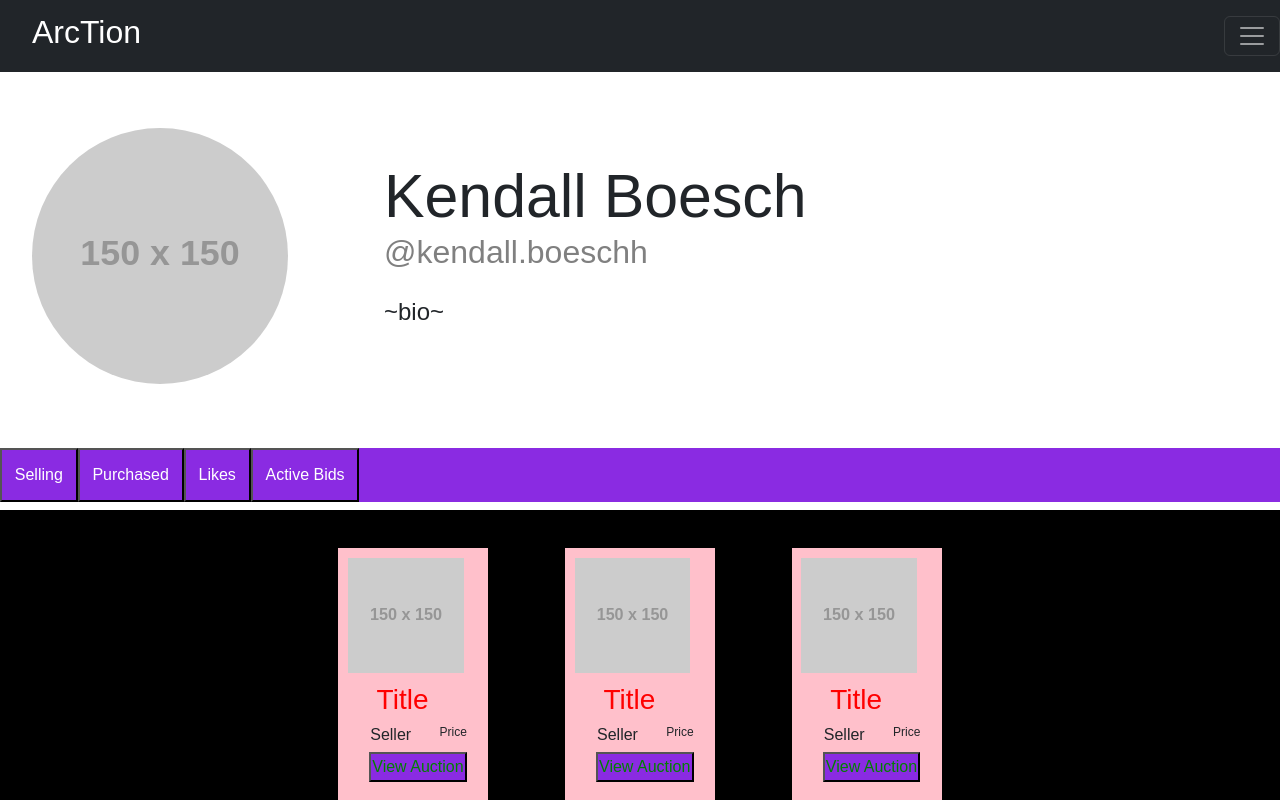
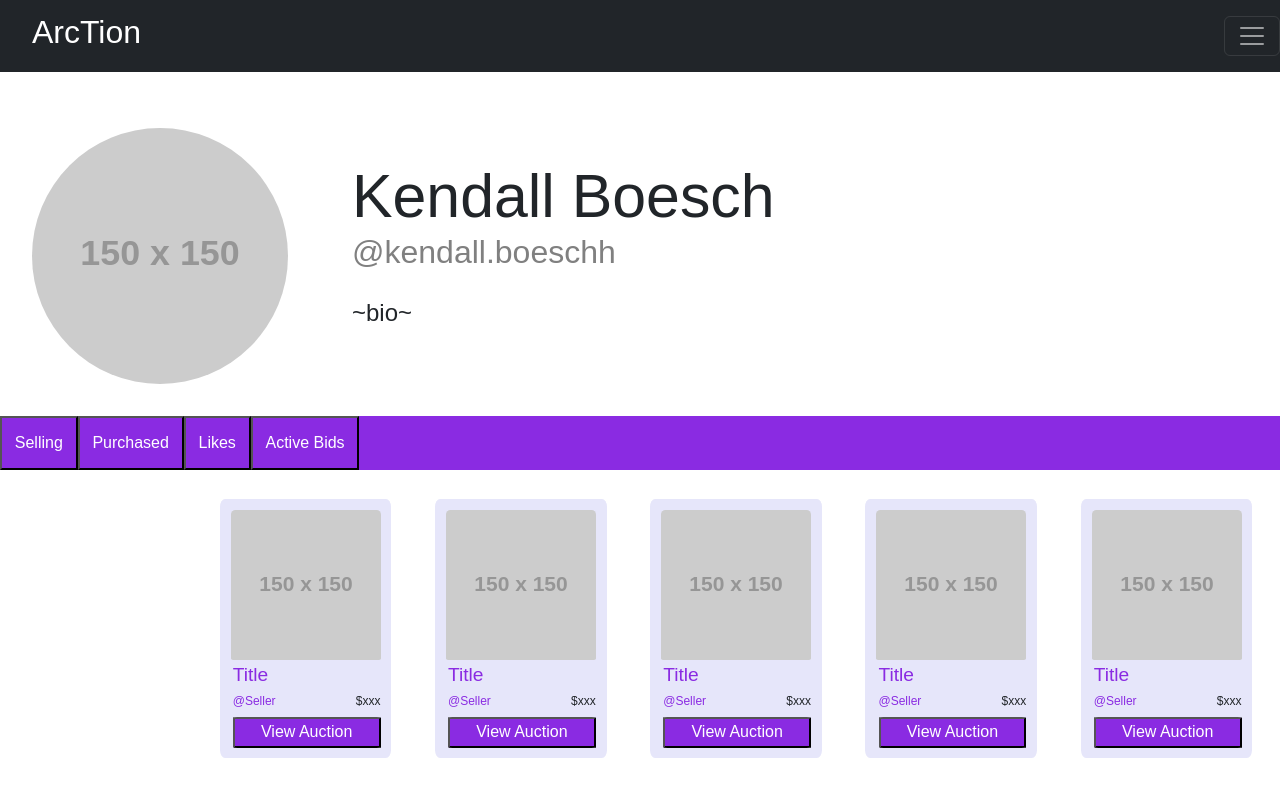
Before and after one commit to bwyma1/team1-db-ui, a React (Create React App) app in the folder frontend/: page /profiles in a window 1280 px wide. Shown: the top 800 px of the page. Built offline with nearby package versions, Linux system fonts and the light colour scheme; the HTML template or start-up script is replaced by a standard one.

Commit message:
item card styling complete for now

```diff
--- a/frontend/src/Components/ProfileComps/ItemCard.css
+++ b/frontend/src/Components/ProfileComps/ItemCard.css
@@ -1,32 +1,62 @@
 .itemCard{
-    margin:3%;
-
+    margin:2%;
     background-color:pink;
-    display:flex;
+    /* display:flex;
+    justify-content: flex-start; */
+    padding:1%;
+    background-color:lavender;
+    border-radius:3%;
 }
 .content{
 
-    height:50%;
-    width:100%;
-    padding:5%;
+    height:fit-content;
+    width:fit-content;
+    padding-bottom:2%;
+    /* height:75%;
+    width:100%; */
 
 }
+.pieceTitle{
+    font-size: 1.2rem;
+    font:bold;
+    color:blueviolet;
 
-.pieceTitle{
-    font-size: 1.75rem;
-    color:red;
 }
-.seller{
-    font-size:1rem;
+.sellerTitle{
+    font-size:.75rem;
+    font:bolder;
+    color:blueviolet;
+}
+.priceInfo{
+    font-size:.75rem;
+
+}
+.newPageNavButton{
+
+    width: 100%;
+    color:white;
+    font:bold;
+    border-radius:3%;
+}
+.itemInfoContainer{
+    padding-left: 1.5%;
+    /* display: flex;
+    flex-direction: column;
+    align-content: flex-start; */
+    background-color:red;
+    height:fit-content;
+}
+.cardText.leftFloat
+{
     float:left;
     clear:left;
 }
-.priceInfo{
-    font-size:.75rem;
+.rightFloat
+{
     float:right;
     clear:right;
 }
-.newPageNavButton{
-    float:right;
-    color:green;
+.itemImage
+{
+    border-radius:3%;
 }
--- a/frontend/src/Components/ProfileComps/ItemCard.jsx
+++ b/frontend/src/Components/ProfileComps/ItemCard.jsx
@@ -7,21 +7,23 @@ import "bootstrap/dist/css/bootstrap.min.css";
 
 export default function ItemCard()
 {
+
+
     return (
       <div class="itemCard">
         <div class="imgContainer">
           <img
-            class="content"
+            class="content cardElement itemImage"
             src="https://via.placeholder.com/150x150"
             alt="image of piece"
             />
-            <div class="itemInfoContainer">
+            <div class="itemInfoContainer cardElement">
 
-              <h1 class="pieceTitle">Title</h1>
-              <h2 class ="seller">Seller</h2>
-              <h3 class="priceInfo">Price</h3>
+              <h1 class="pieceTitle leftFloat cardText">Title</h1>
+              <h1 class ="sellerTitle leftFloat cardText">@Seller</h1>
+              <h1 class="priceInfo rightFloat cardText">$xxx</h1>
               <div class="detailsButton">
-               <button class="newPageNavButton">
+               <button class="newPageNavButton cardElement">
                 <NavLink href="/auctions"> View Auction </NavLink>
                 </button>
               </div>
--- a/frontend/src/Components/ProfileComps/ProfileViewArea.css
+++ b/frontend/src/Components/ProfileComps/ProfileViewArea.css
@@ -2,8 +2,9 @@
     display: flex;
     align-content:flex-start;
     flex-wrap:wrap;
-    background-color: black;
     width:100%;
+    height:100%;
     justify-content: center;
+    padding-left:15%;
 
 }
--- a/frontend/src/Components/ProfileComps/ProfileViewArea.jsx
+++ b/frontend/src/Components/ProfileComps/ProfileViewArea.jsx
@@ -12,6 +12,17 @@ export default function ProfileViewArea()
              <ItemCard/>
              <ItemCard/>
              <ItemCard/>
+             <ItemCard/>
+             <ItemCard/>
+             <ItemCard/>
+             <ItemCard/>
+             <ItemCard/>
+             <ItemCard/>
+             <ItemCard/>
+             <ItemCard/>
+             <ItemCard/>
+             <ItemCard/>
+
 
         </div>
 
--- a/frontend/src/Views/Profile.css
+++ b/frontend/src/Views/Profile.css
@@ -2,7 +2,7 @@
     font-family: sans-serif;
     text-align: center;
   }
-  img{
+  #tempProfilePic{
     margin:2.5%;
     width:10px;
     align-content:flex-start;
--- a/frontend/src/Views/Profile.jsx
+++ b/frontend/src/Views/Profile.jsx
@@ -52,7 +52,7 @@ export default function Profile() {
           <ProfileViewArea/>
         </div>
 
-
+{/*
         <div id="viewArea" class ="container">
 
         <img
@@ -99,7 +99,7 @@ export default function Profile() {
 
 
 
-      </div>
+      </div> */}
 
     </div>
   );
```
